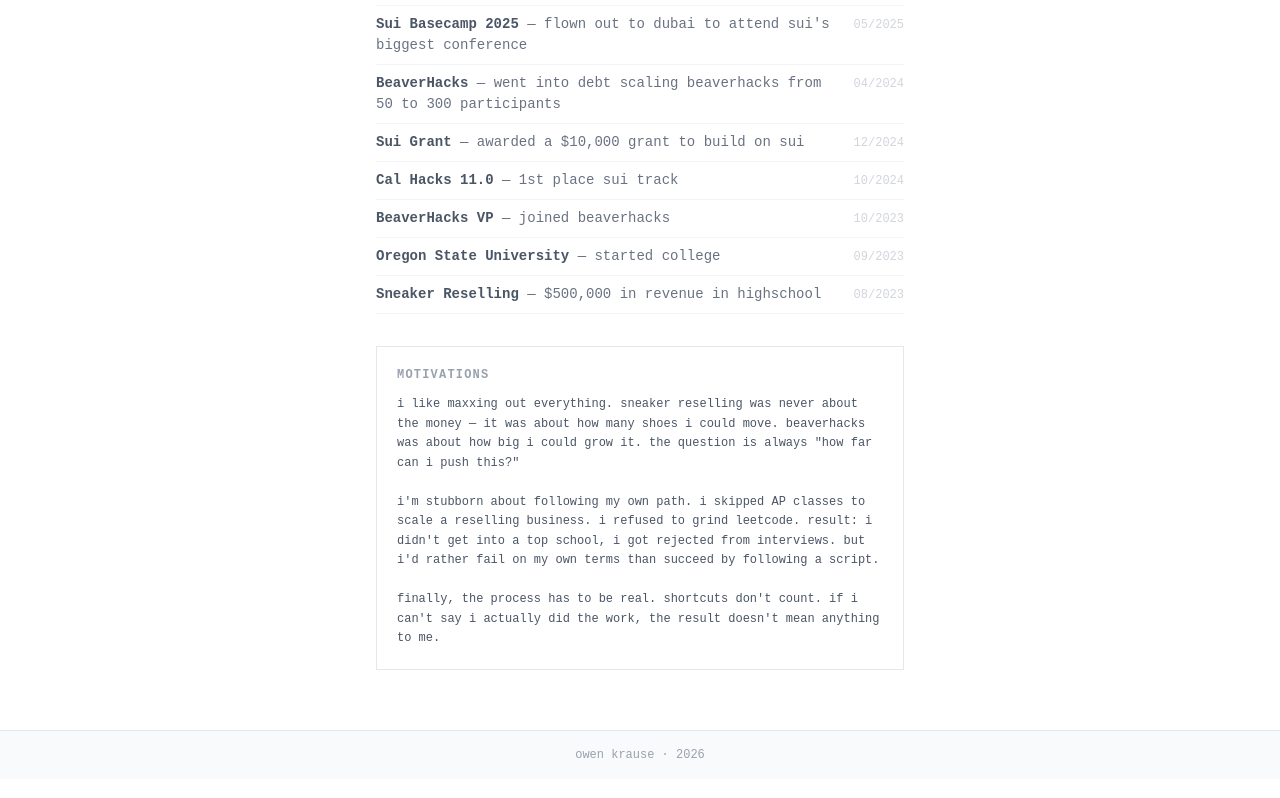
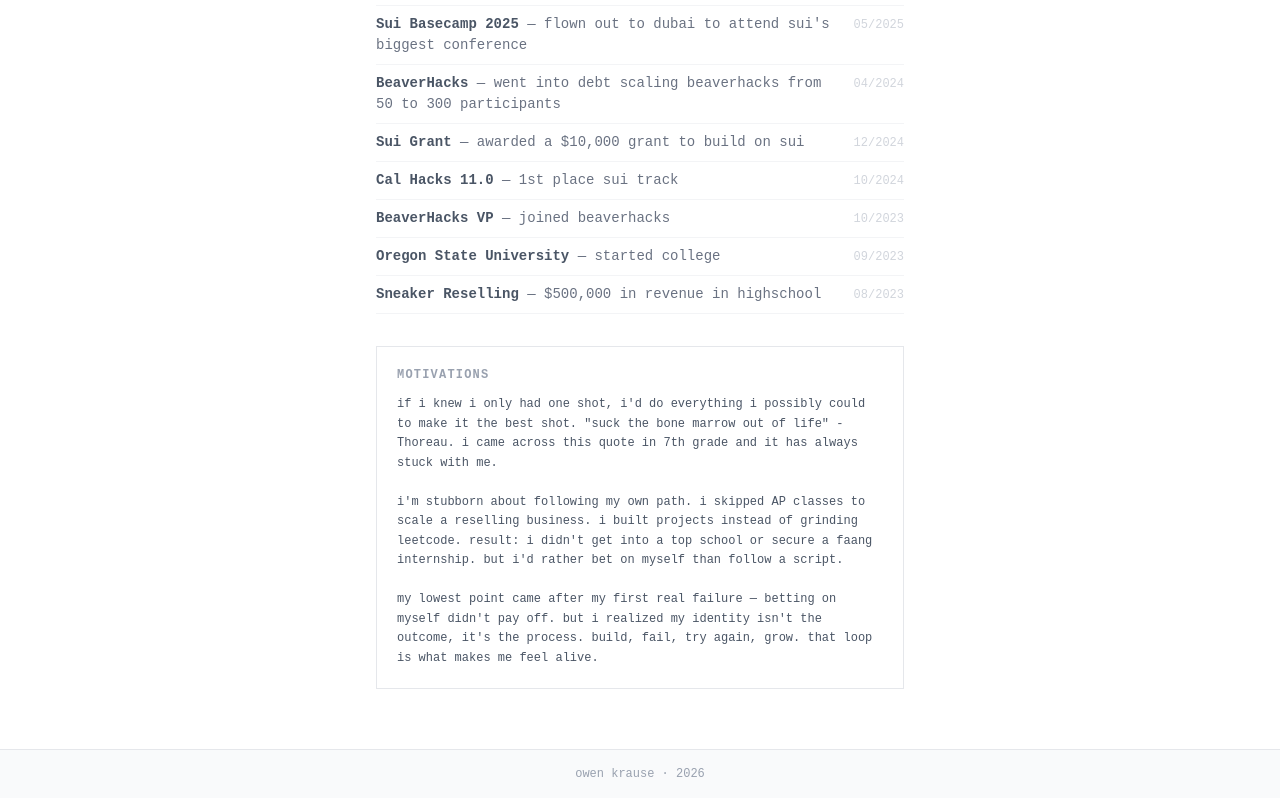
Before and after one commit to owenkrause/website, an Astro site: page / in a window 1280 px wide. Shown: the part 472-1270 px from the top of the page. Built offline with nearby package versions, Linux system fonts and the light colour scheme; Astro itself is replaced by a stand-in of ours; a web font is replaced by a local one.

Commit message:
update motivations

```diff
--- a/src/pages/index.astro
+++ b/src/pages/index.astro
@@ -89,18 +89,18 @@
         Motivations
       </h2>
       <p class="text-xs text-gray-600 leading-relaxed">
-        i like maxxing out everything. sneaker reselling was never about the
-        money — it was about how many shoes i could move. beaverhacks was about
-        how big i could grow it. the question is always "how far can i push
-        this?"
+        if i knew i only had one shot, i'd do everything i possibly could to
+        make it the best shot. "suck the bone marrow out of life" - Thoreau. i
+        came across this quote in 7th grade and it has always stuck with me.
         <br /><br />
         i'm stubborn about following my own path. i skipped AP classes to scale a
-        reselling business. i refused to grind leetcode. result: i didn't get into
-        a top school, i got rejected from interviews. but i'd rather fail on my own
-        terms than succeed by following a script.
+        reselling business. i built projects instead of grinding leetcode. result:
+        i didn't get into a top school or secure a faang internship. but i'd rather
+        bet on myself than follow a script.
         <br /><br />
-        finally, the process has to be real. shortcuts don't count. if i can't say
-        i actually did the work, the result doesn't mean anything to me.
+        my lowest point came after my first real failure — betting on myself didn't
+        pay off. but i realized my identity isn't the outcome, it's the process. build,
+        fail, try again, grow. that loop is what makes me feel alive.
       </p>
     </div>
   </div>
```
